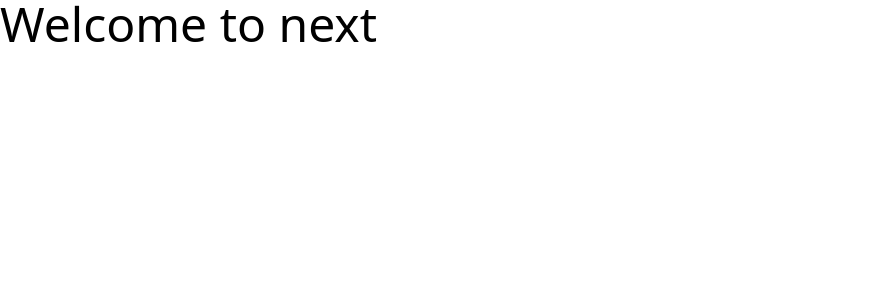
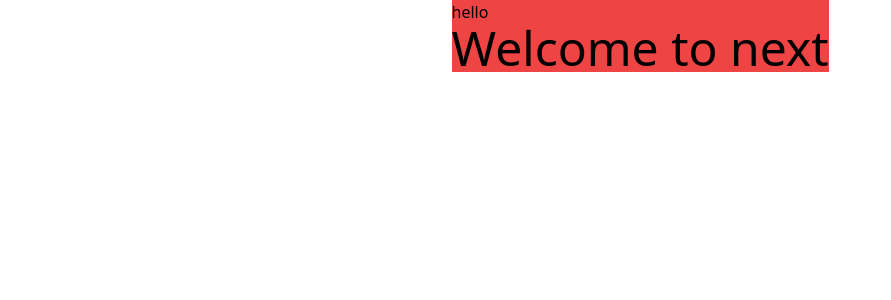
Before and after one commit to atroopa/first-next-js, a Next.js app: page / in a window 1280 px wide. Shown: the top 300 px of the page, without its empty margins (0-891 px from the left). Built offline with nearby package versions, Linux system fonts and the light colour scheme.

Commit message:
layout work true

```diff
--- a/components/Layout.js
+++ b/components/Layout.js
@@ -1,18 +1,10 @@
-import { Inter } from 'next/font/google';
-import Head from 'next/head';
 
-const inter = Inter({ subsets: ['latin'] });
-
-export default function Home() {
+export default function Layout({children}) {
   return (
-    <div>
-      <Head>
-        <title>Pars Click - Home</title>
-        <meta name="keyword" content="home , persian, iranian , parsclick, tutorial"/>
-      </Head>
-      <div className='text-5xl'>
-        Welcome to next
-      </div>
+    <div className="flex flex-col justify-center items-center">
+        <main className="bg-red-500">
+            {children}
+        </main>
     </div>
   )
 }
--- a/pages/_app.js
+++ b/pages/_app.js
@@ -1,5 +1,11 @@
-import '@/styles/globals.css'
+import Layout from '../components/Layout'
+import "../styles/globals.css"
 
 export default function App({ Component, pageProps }) {
-  return <Component {...pageProps} />
+  return (
+    <Layout>
+      hello
+      <Component {...pageProps} />
+    </Layout>
+  )
 }
--- a/pages/index.js
+++ b/pages/index.js
@@ -1,19 +1,22 @@
-import Image from 'next/image';
 import { Inter } from 'next/font/google';
 import Head from 'next/head';
+//import "../styles/globals.css"
 
 const inter = Inter({ subsets: ['latin'] });
 
 export default function Home() {
   return (
     <div>
+
       <Head>
         <title>Pars Click - Home</title>
         <meta name="keyword" content="home , persian, iranian , parsclick, tutorial"/>
       </Head>
+
       <div className='text-5xl'>
         Welcome to next
       </div>
+
     </div>
   )
 }
```
